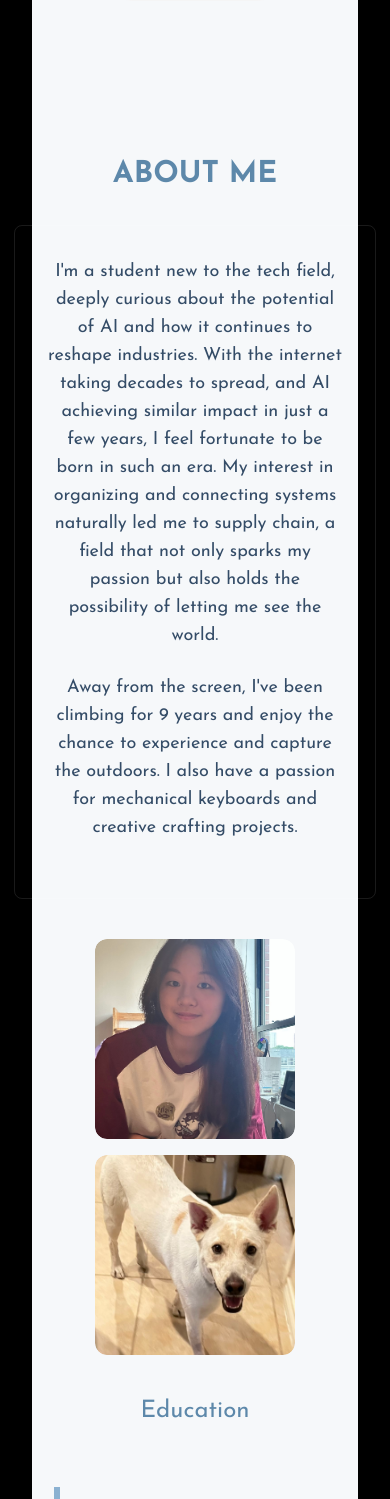
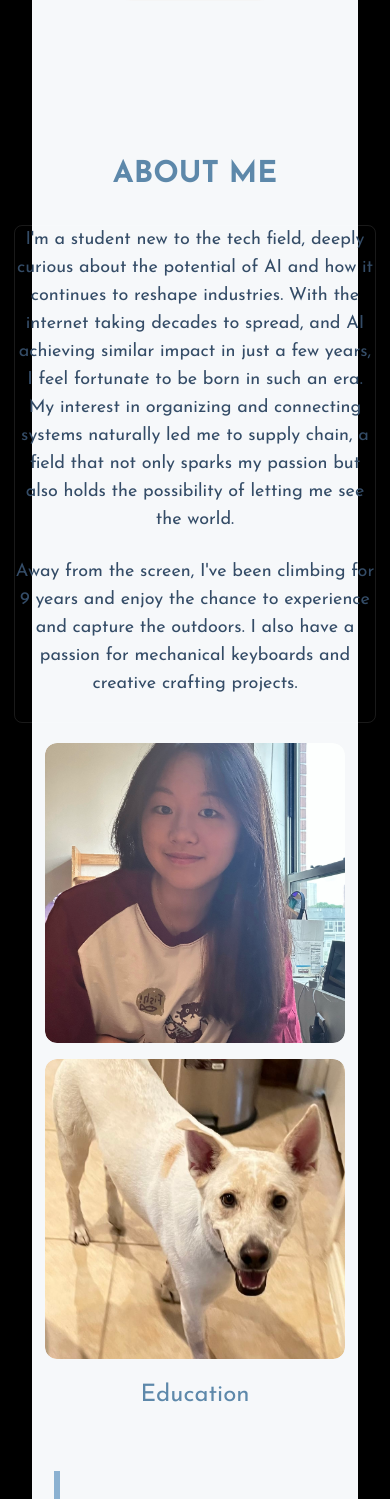
Before and after one commit to ezixuan27/ella_HOME, a React (Vite) app: page / in a window 390 px wide. Shown: the part 939-2438 px from the top of the page. Built offline with nearby package versions, Linux system fonts and the light colour scheme.

Commit message:
mobile pic fixing

```diff
--- a/src/components/sections/About.jsx
+++ b/src/components/sections/About.jsx
@@ -32,7 +32,7 @@ export const About = () => {
                         ABOUT ME
                     </h2>
 
-                    <div className="max-w-[1000px] rounded-lg text-lg p-8 border-white/10 border">
+                    <div className="max-w-[1000px] rounded-lg text-lg border-white/10 border">
                         <p className="text-[#344c67] mb-6">
                             I'm a student new to the tech field, deeply curious about the potential of AI and how
                             it continues to reshape industries. With the internet taking decades to spread, and AI
@@ -48,8 +48,8 @@ export const About = () => {
                 </div>
 
 
-                <div className="flex flex-col space-y-4 md:hidden max-w-[200px] mx-auto my-10">
-                    <div className="relative w-full h-[200px] rounded-xl overflow-hidden">
+                <div className="flex flex-col space-y-4 md:hidden max-w-[300px] mx-auto my-5">
+                    <div className="relative w-full h-[300px] rounded-xl overflow-hidden">
                         <img
                             src="mypic.jpeg"
                             alt="Me"
@@ -62,7 +62,7 @@ export const About = () => {
                         />
                     </div>
 
-                    <div className="relative w-full h-[200px] rounded-xl overflow-hidden">
+                    <div className="relative w-full h-[300px] rounded-xl overflow-hidden">
                         <img
                             src="candypic.jpg"
                             alt="Candy"
```
